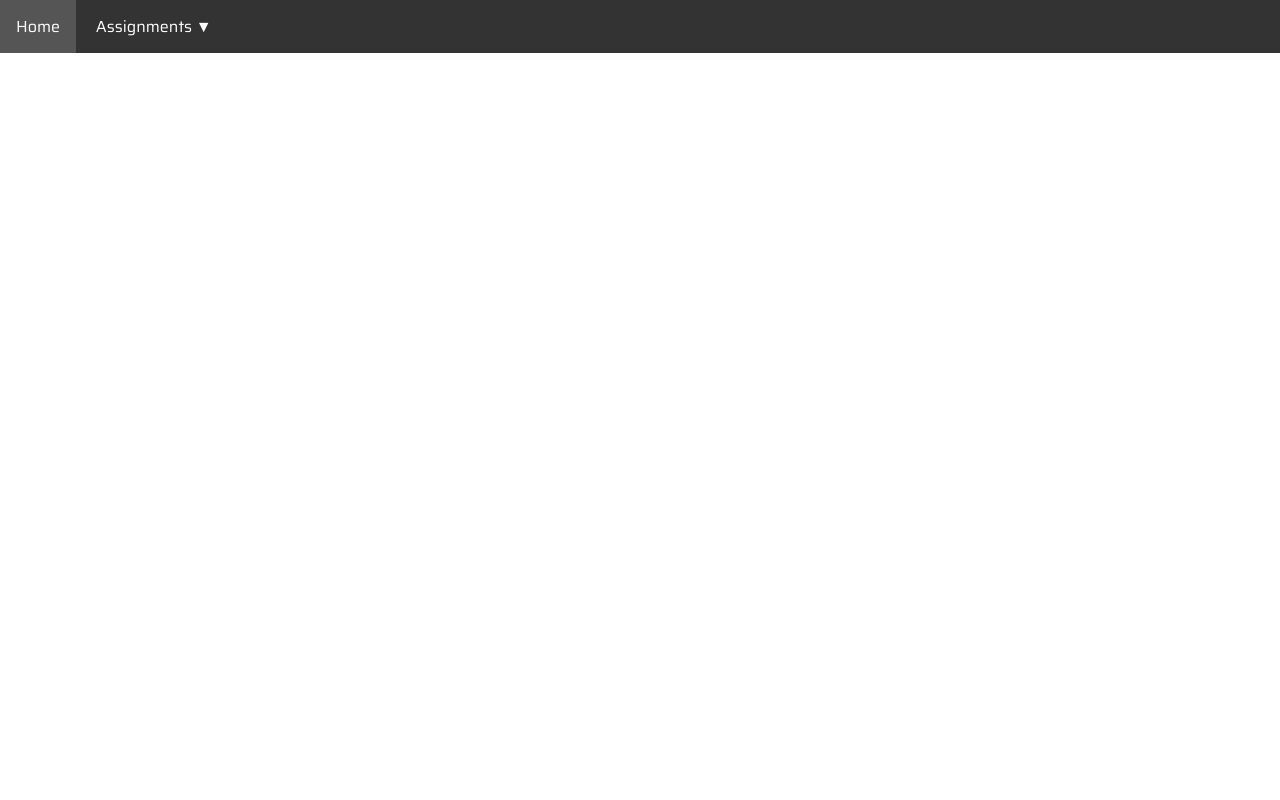
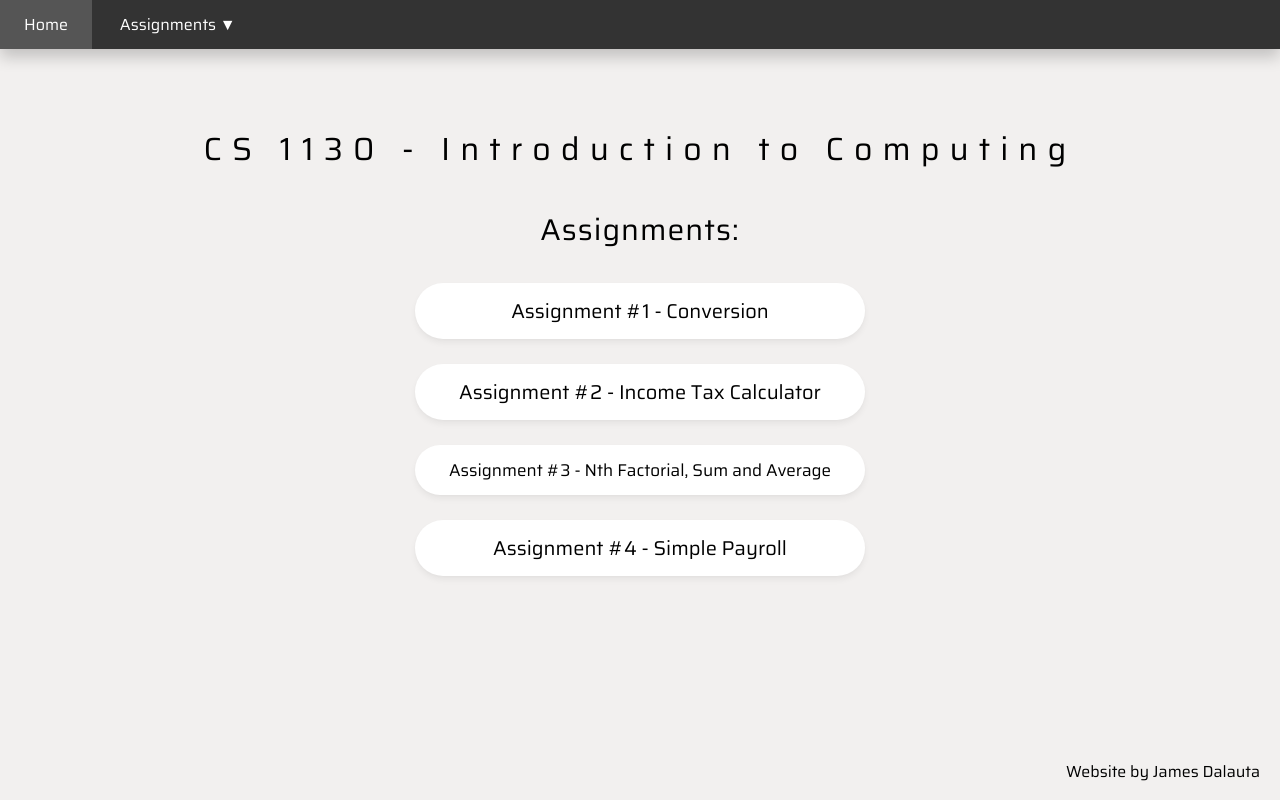
Before and after one commit to kripsyman/ITC, a plain HTML site: page index.html in a window 1280 px wide. Drawn offline with Linux system fonts and the light colour scheme.

Commit message:
updated UI, optimizations

```diff
--- /dev/null
+++ b/button.css
@@ -0,0 +1,30 @@
+@font-face {
+	font-family: 'Saira';
+	src: url('fonts/Saira-VariableFont_wdth,wght.ttf') format('truetype');
+}
+
+.button_container {
+	display: flex;
+    flex-direction: column;
+    gap: 25px;
+    width: 100%;
+    max-width: 450px;
+	margin-left: auto;
+	margin-right: auto;
+	margin: 20px auto;
+}
+
+.button {
+	align-items: center;
+	background-color: white;
+	padding: 12px 30px;
+	color: black;
+	font-size: 20px;
+	border-radius: 40px;
+	text-decoration: none;
+	box-shadow: 0 4px 6px rgba(0, 0, 0, 0.05), 0 1px 3px rgba(0, 0, 0, 0.02);
+}
+
+.button:hover {
+	background-color: #ddd;
+}
--- a/index.html
+++ b/index.html
@@ -4,9 +4,9 @@
 	<head>
 		<title>Home - ITC Assignments</title>
 		<link href="navbar.css" rel="stylesheet">
+		<link href="button.css" rel="stylesheet">
 	</head>
 	<body>
-
 		<nav>
 			<ul>
 				<li><a href="index.html">Home</a></li>
@@ -14,13 +14,23 @@
 					<a href="#" class="dropbtn">Assignments ▼</a>
 					<div class="dropdown-content">
 						<a href="converter.html">Unit Converter</a>
-<a href="income-tax-calculator.html">Income Tax Calculator</a>
-<a href="nth-factorial-sum-and-average.html">Nth Factorial, Sum and Average</a>
+						<a href="income-tax-calculator.html" style = "font-size: 11px">Income Tax Calculator</a>
+						<a href="nth-factorial-sum-and-average.html" style = "font-size: 11px">Nth Factorial, Sum and Average</a>
 						<a href="simple-payroll.html">Simple Payroll</a>
 					</div>
 				</li>
 			</ul>
 		</nav>
-
+		<div style = "text-align: center">
+			<p style = "margin-top: 75px; letter-spacing: 10px; font-size: 32px">CS 1130 - Introduction to Computing</p>
+			<p style = "margin-top: 10px; letter-spacing: 1px; font-size: 30px">Assignments:</p>
+			<div class = "button_container">
+				<a href="converter.html" class = "button">Assignment #1 - Conversion</a>
+				<a href="income-tax-calculator.html" class = "button">Assignment #2 - Income Tax Calculator</a>
+				<a href="nth-factorial-sum-and-average.html" class = "button" style = "font-size: 17px">Assignment #3 - Nth Factorial, Sum and Average</a>
+				<a href="simple-payroll.html" class = "button">Assignment #4 - Simple Payroll</a>
+			</div>
+		</div>
+		<p style = "bottom: 0px; right: 20px; position: fixed;">Website by James Dalauta</p>
 	</body>
 </html>
--- a/navbar.css
+++ b/navbar.css
@@ -1,24 +1,31 @@
 @font-face {
-  font-family: 'Saira';
-  src: url('fonts/Saira-VariableFont_wdth,wght.ttf') format('truetype');
+	font-family: 'Saira';
+	src: url('fonts/Saira-VariableFont_wdth,wght.ttf') format('truetype');
 }
 
 body {
     font-family: 'Saira', sans-serif;
     margin: 0;
     padding: 0;
+	background-color: #F2F0EF;
 }
 nav {
 	background-color: #333;
+	box-shadow: 0 8px 16px 0 rgba(0,0,0,0.2);
 }
 nav ul {
-	list-style: none; margin: 0; padding: 0;
+	list-style: none;
+	margin: 0;
+	padding: 0;
 }
 nav li {
 	display: inline-block;
 }
 nav li a {
-	display: block; color: white; padding: 14px 16px; text-decoration: none;
+	display: block;
+	color: white;
+	padding: 12px 24px;
+	text-decoration: none;
 }
 nav li a:hover {
 	background-color: #555;
@@ -27,8 +34,8 @@ nav li a:hover {
 	position: relative;
 }
 .dropdown-content {
-    display: none; /* Hide dropdown by default */
-    position: absolute; /* Position it below the parent */
+    display: none;
+    position: absolute;
     background-color: #f9f9f9;
     min-width: 160px;
     box-shadow: 0 8px 16px 0 rgba(0,0,0,0.2);
```
Also changed, not shown: converter.html (+1 -11 lines), income-tax-calculator.html (+2 -9 lines), nth-factorial-sum-and-average.html (+1 -9 lines), simple-payroll.html (+2 -5 lines). Lines whose indentation alone changed are shown as unchanged.
